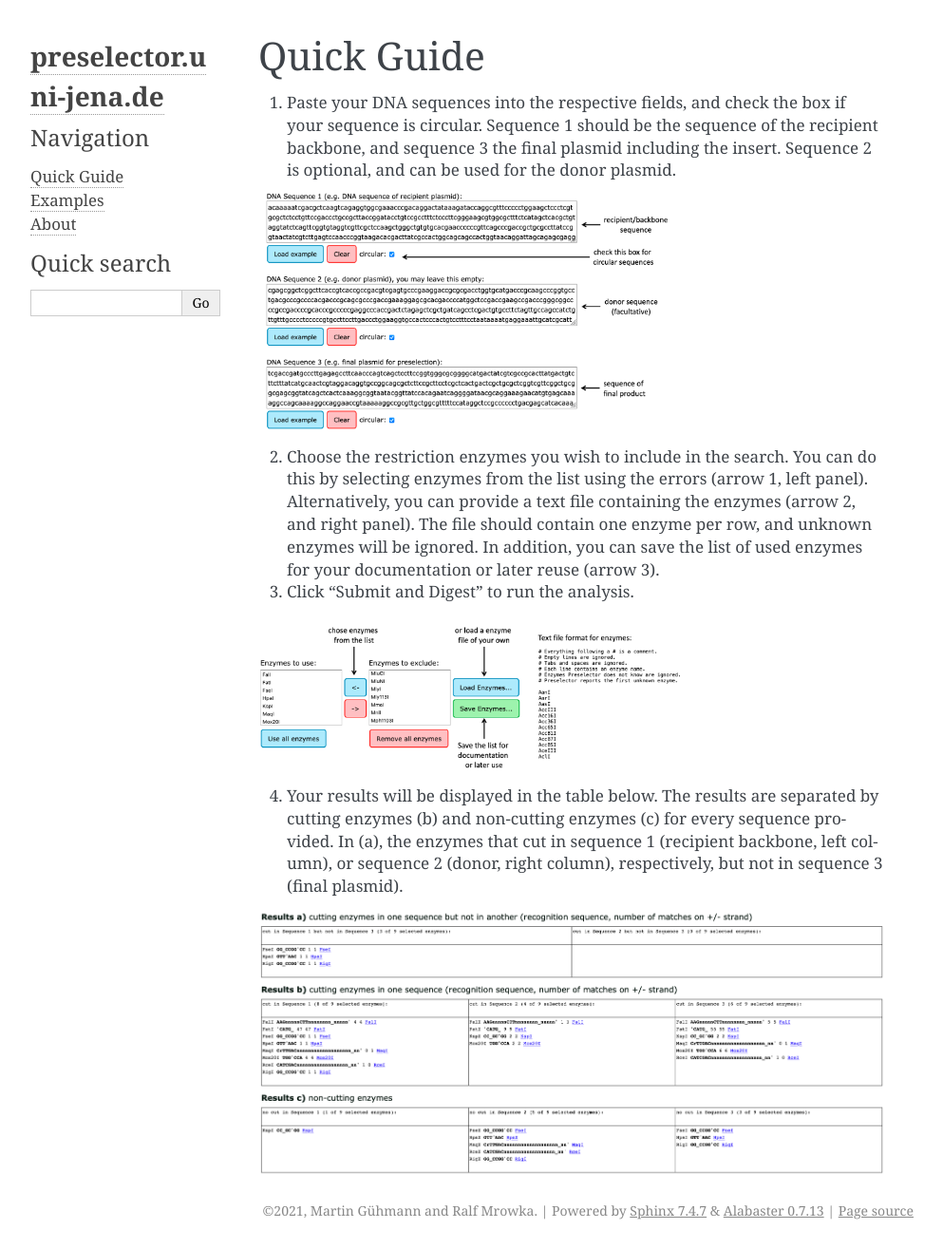
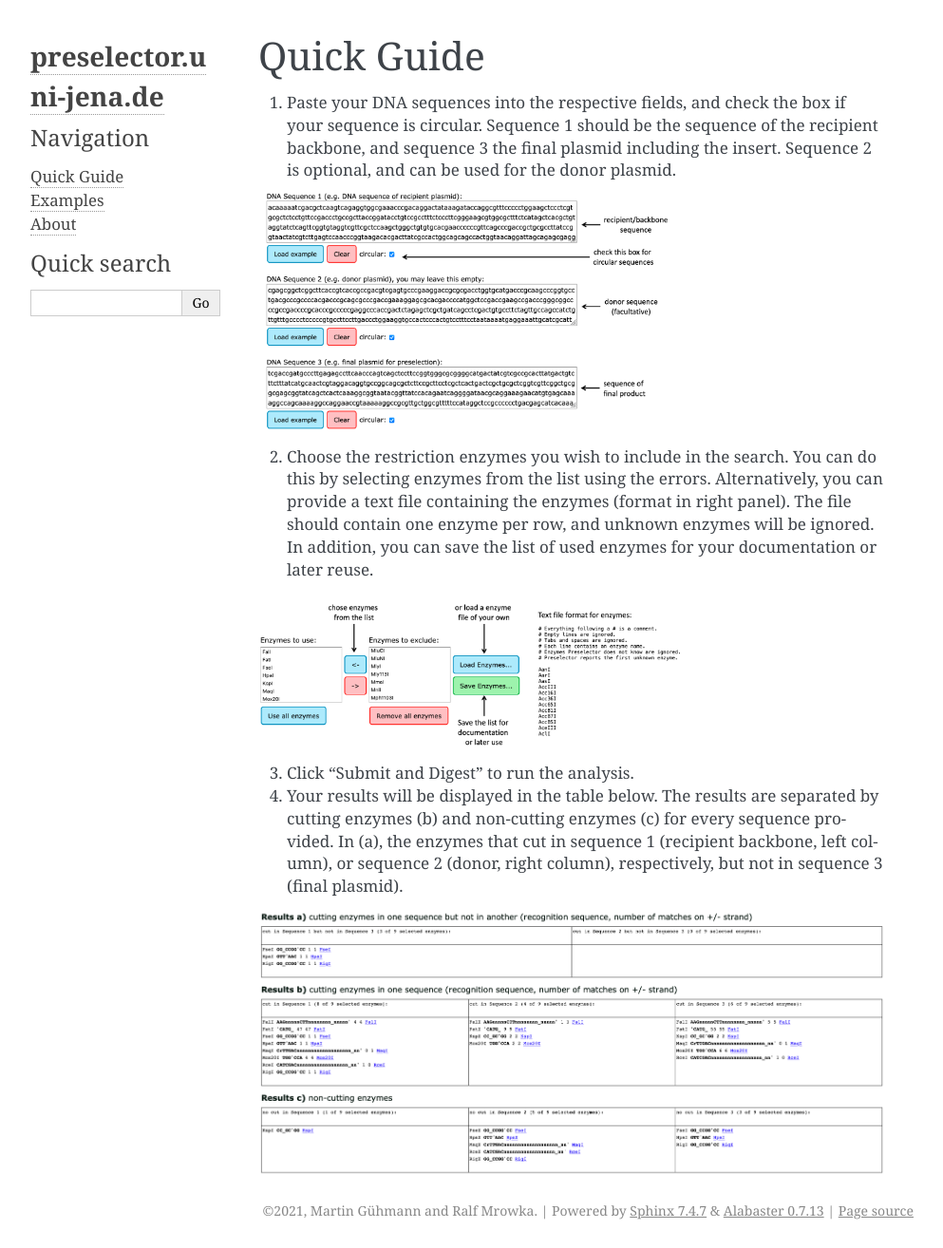
Before and after one commit to MartinGuehmann/preselector, a Sphinx documentation site: the page built from docs/quickguide.rst, in a window 1280 px wide. Shown: the whole page at 95% size, without its empty margins (148-1141 px from the left). Built offline with Sphinx 7.4.7, drawn with Linux system fonts in a browser that asks for light colours.

Commit message:
updated quick-guide

```diff
--- a/docs/quickguide.rst
+++ b/docs/quickguide.rst
@@ -7,13 +7,13 @@ Quick Guide
   :width: 450
   :alt: preselection digest principle
 
-2. Choose the restriction enzymes you wish to include in the search. You can do this by selecting enzymes from the list using the errors (arrow 1, left panel). Alternatively, you can provide a text file containing the enzymes (arrow 2, and right panel). The file should contain one enzyme per row, and unknown enzymes will be ignored. In addition, you can save the list of used enzymes for your documentation or later reuse (arrow 3).
-
-3. Click "Submit and Digest" to run the analysis.
+2. Choose the restriction enzymes you wish to include in the search. You can do this by selecting enzymes from the list using the errors. Alternatively, you can provide a text file containing the enzymes (format in right panel). The file should contain one enzyme per row, and unknown enzymes will be ignored. In addition, you can save the list of used enzymes for your documentation or later reuse.
 
 .. image:: images/workflow_02.png
   :width: 450
   :alt: preselection digest principle
+
+3. Click "Submit and Digest" to run the analysis.
 
 4. Your results will be displayed in the table below. The results are separated by cutting enzymes (b) and non-cutting enzymes (c) for every sequence provided. In (a), the enzymes that cut in sequence 1 (recipient backbone, left column), or sequence 2 (donor, right column), respectively, but not in sequence 3 (final plasmid).
 
```
